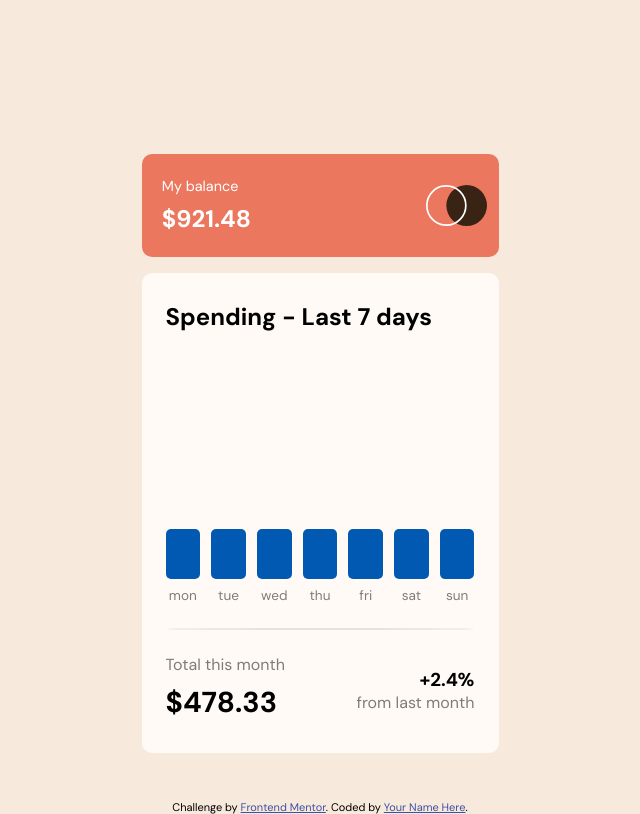
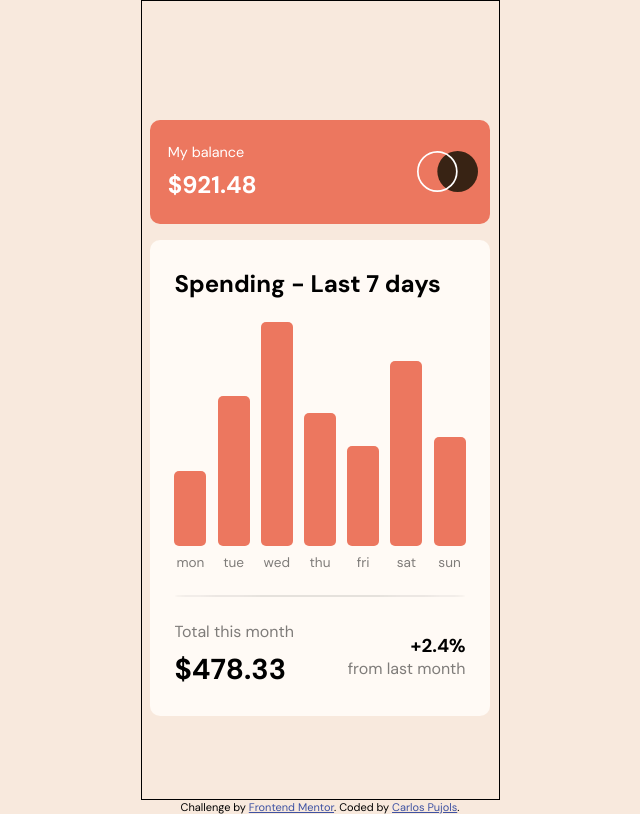
Before and after one commit to CarlosPujols/Expenses-Chart-Component, a plain HTML site: page index.html in a window 1280 px wide. Shown: the whole page, without its empty margins (320-960 px from the left). Drawn offline with Linux system fonts and the light colour scheme.

Commit message:
Added bar heights, modified details in HTML

```diff
--- a/index.html
+++ b/index.html
@@ -91,7 +91,7 @@
 
   <div class="attribution">
     Challenge by <a href="https://www.frontendmentor.io?ref=challenge" target="_blank">Frontend Mentor</a>.
-    Coded by <a href="#">Your Name Here</a>.
+    Coded by <a href="#">Carlos Pujols</a>.
   </div>
 
   <script src="app.js"></script>
--- a/styles.css
+++ b/styles.css
@@ -13,7 +13,7 @@ body{
 }
 
 .global-container{
-    border: 1px solid hsla(30, 100%, 98%, 0);
+    border: 1px solid hsl(0, 0%, 0%);
     margin-left: auto;
     margin-right: auto;
     max-width: 359px;
@@ -22,7 +22,7 @@ body{
 }
 
 .header-container{
-    margin-top: 30%;
+    margin-top: 10%;
     height: 13%;
     background-color: hsl(10, 79%, 65%);
     border-radius: 10px;
@@ -31,6 +31,9 @@ body{
     display: grid;
     grid-template-columns: repeat(3, 1fr);
     margin-bottom: 16px;
+    width: 95%;
+    margin-left: auto;
+    margin-right: auto;
 }
 
 .header-info{
@@ -61,13 +64,16 @@ body{
 
 
 .info-panel{
-    height: 60vh;
+    max-height: 65vh;
     background-color: hsl(33, 100%, 98%);
     border-radius: 10px;
     padding-left: 24px;
     padding-right: 24px;
     padding-top:28px;
     padding-bottom:28px;
+    width: 95%;
+    margin-left: auto;
+    margin-right: auto;
 }
 
 .info-panel-container h2{
@@ -98,15 +104,45 @@ body{
     grid-template-columns: repeat(7, 1fr);
     gap:0.70rem;
     margin-bottom: 8px;
+    align-items: baseline;
 }
 
 .bars-container span{
     width: 1fr;
     display: inline;
-    height: 50px;
-    background-color: rgb(1, 89, 177);
+    background-color: hsl(10, 79%, 65%);
     border-radius: 5px;
 }
+
+
+.percentage:nth-of-type(1){
+    height: calc(((17.45*28)/52.36) * 1vh);
+}
+
+.percentage:nth-of-type(2){
+    height: calc(((34.91*28)/52.36) * 1vh);
+}
+
+.percentage:nth-of-type(3){
+    height: calc(((52.36*28)/52.36) * 1vh);
+}
+
+.percentage:nth-of-type(4){
+    height: calc(((31.07*28)/52.36) * 1vh);
+}
+
+.percentage:nth-of-type(5){
+    height: calc(((23.39*28)/52.36) * 1vh);
+}
+
+.percentage:nth-of-type(6){
+    height: calc(((43.28*28)/52.36) * 1vh);
+}
+
+.percentage:nth-of-type(7){
+    height: calc(((25.48*28)/52.36) * 1vh);
+}
+
 
 .weekdays{
     display: grid;
```
